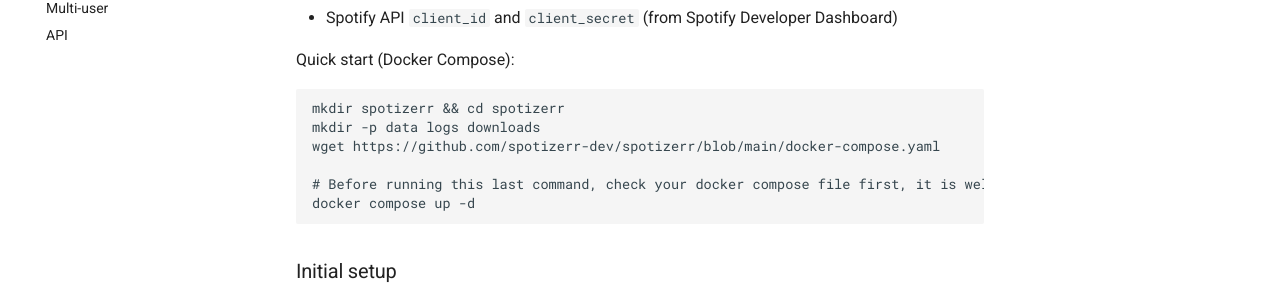
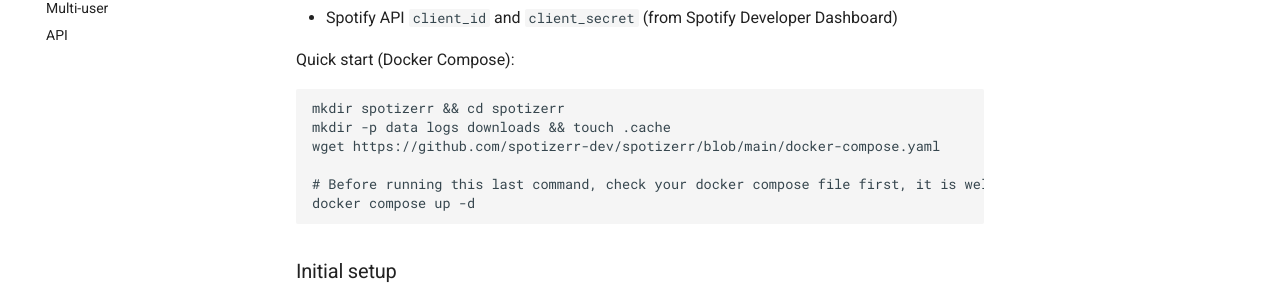
Before and after one commit to spotizerr-dev/spotizerr, an MkDocs documentation site: the page built from docs/user/getting-started.md, in a window 1280 px wide and 900 px high. Shown: the part 372-677 px from the top of the window. Built offline with MkDocs 1.6.1 and Material for MkDocs 9.7.7, drawn with Linux system fonts in a browser that asks for light colours.

Commit message:
chore(docs): update docs

````diff
--- a/docker-compose.yaml
+++ b/docker-compose.yaml
@@ -1,13 +1,17 @@
+# HEY, YOU! READ THE DOCS BEFORE YOU DO ANYTHING!
+# https://spotizerr.rtfd.io
+
 name: spotizerr
 services:
   spotizerr:
     image: cooldockerizer93/spotizerr
     user: "1000:1000" # Spotizerr user:group ids
     volumes:
-    # Ensure these dirs exist and are writable by the container user
+    # Ensure these directories and the .cache file exist and are writable by the container user
     - ./data:/app/data # data directory, contains config, creds, watch, history
     - ./downloads:/app/downloads # downloads directory, contains downloaded files
     - ./logs:/app/logs # logs directory, contains logs
+    - ./.cache:/app/.cache # cache file
     ports:
     # Port to expose the app on
     - 7171:7171
--- a/docs/user/getting-started.md
+++ b/docs/user/getting-started.md
@@ -10,7 +10,7 @@ Quick start (Docker Compose):
 
 ```bash
 mkdir spotizerr && cd spotizerr
-mkdir -p data logs downloads
+mkdir -p data logs downloads && touch .cache
 wget https://github.com/spotizerr-dev/spotizerr/blob/main/docker-compose.yaml
 
 # Before running this last command, check your docker compose file first, it is well-documented.
````
